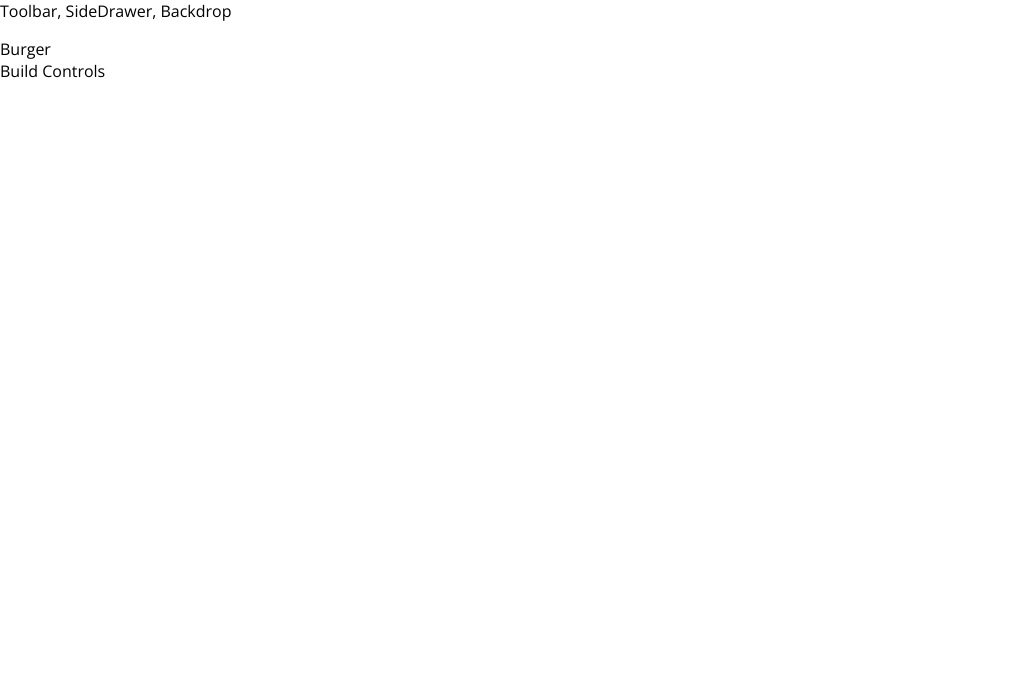
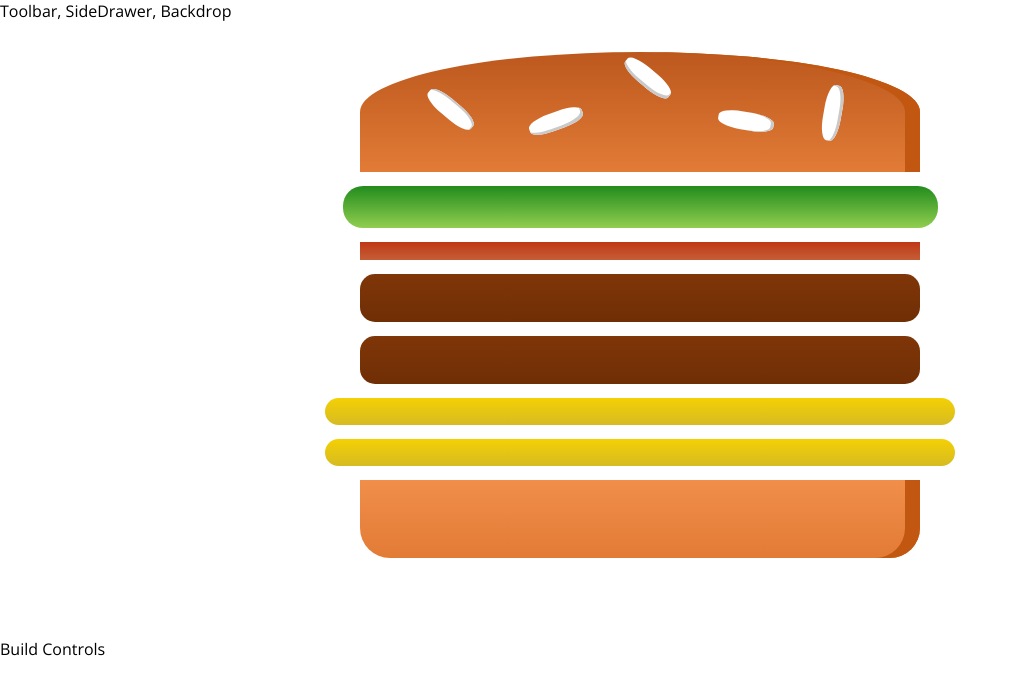
Before and after one commit to dwikyerl/burger-builder, a React app: page / in a window 1280 px wide. Shown: the top 694 px of the page, without its empty margins (0-1018 px from the left). Built offline with nearby package versions, Linux system fonts and the light colour scheme.

Commit message:
Create Burger Component

```diff
--- a/package.json
+++ b/package.json
@@ -32,6 +32,7 @@
     "postcss-flexbugs-fixes": "3.2.0",
     "postcss-loader": "2.0.8",
     "promise": "8.0.1",
+    "prop-types": "^15.6.2",
     "raf": "3.4.0",
     "react": "^16.4.1",
     "react-dev-utils": "^5.0.1",
--- /dev/null
+++ b/src/components/Burger/Burger.css
@@ -0,0 +1,32 @@
+.Burger {
+  width: 100%;
+  margin: auto;
+  height: 250px;
+  overflow: scroll;
+  text-align: center;
+  font-weight: bold;
+  font-size: 1.2rem;
+}
+
+
+@media (min-width: 500px) and (min-height: 400px) {
+  .Burger {
+    width: 350px;
+    height: 300px;
+  }
+}
+
+
+@media (min-width: 500px) and (min-height: 401px) {
+  .Burger {
+    width: 450px;
+    height: 400px;
+  }
+}
+
+@media (min-width: 1000px) and (min-height: 700px) {
+  .Burger {
+    width: 700px;
+    height: 600px;
+  }
+}
--- a/src/components/Burger/Burger.js
+++ b/src/components/Burger/Burger.js
@@ -0,0 +1,23 @@
+import React from 'react';
+
+import classes from './Burger.css';
+import BurgerIngredient from 'components/Burger/BurgerIngredient/BurgerIngredient';
+
+const burger = (props) => {
+  const transformedIngredients = Object.keys(props.ingredients)
+    .map(igKey => {
+      return [...Array(props.ingredients[igKey])].map((_,i) =>{
+        return <BurgerIngredient key={igKey + i} type={igKey} />
+      });
+    });
+
+  return (
+    <div className={classes.Burger}>
+      <BurgerIngredient type="bread-top"></BurgerIngredient>
+        { transformedIngredients }
+      <BurgerIngredient type="bread-bottom"></BurgerIngredient>
+    </div>
+  );
+}
+
+export default burger;
--- a/src/components/Burger/BurgerIngredient/BurgerIngredient.js
+++ b/src/components/Burger/BurgerIngredient/BurgerIngredient.js
@@ -1,10 +1,14 @@
-import React from 'react';
+import React, { Component } from 'react';
+import PropTypes from 'prop-types';
+
 import classes from './BurgerIngredient.css';
 
-const burgerIngredient = (props) => {
+class BurgerIngredient extends Component {
+  render() {
     let ingredient;
 
-  switch (props.type) {
+
+    switch (this.props.type) {
       case ('bread-bottom'):
         ingredient = <div className={classes.BreadBottom}></div>;
         break;
@@ -32,7 +36,16 @@
         ingredient = null;
     }
 
-  return { ingredient };
+    return (
+      <React.Fragment>
+        { ingredient }
+      </React.Fragment>
+    )
+  }
 };
 
-export default burgerIngredient;
+BurgerIngredient.propTypes = {
+  type: PropTypes.string.isRequired
+}
+
+export default BurgerIngredient;
--- a/src/containers/BurgerBuilder/BurgerBuilder.js
+++ b/src/containers/BurgerBuilder/BurgerBuilder.js
@@ -1,11 +1,22 @@
 import React, { Component } from 'react';
+
 import Aux from 'hoc/Aux';
+import Burger from 'components/Burger/Burger';
 
 class BurgerBuilder extends Component {
+  state = {
+    ingredients: {
+      salad: 1,
+      bacon: 1,
+      meat: 2,
+      cheese: 2,
+    }
+  }
+
   render() {
     return (
       <Aux>
-        <div>Burger</div>
+        <Burger ingredients={this.state.ingredients}/>
         <div>Build Controls</div>
       </Aux>
     )
```
Also changed, not shown: 1 other file (tests, documents, lock files or other folders). Lines whose indentation alone changed are shown as unchanged.
